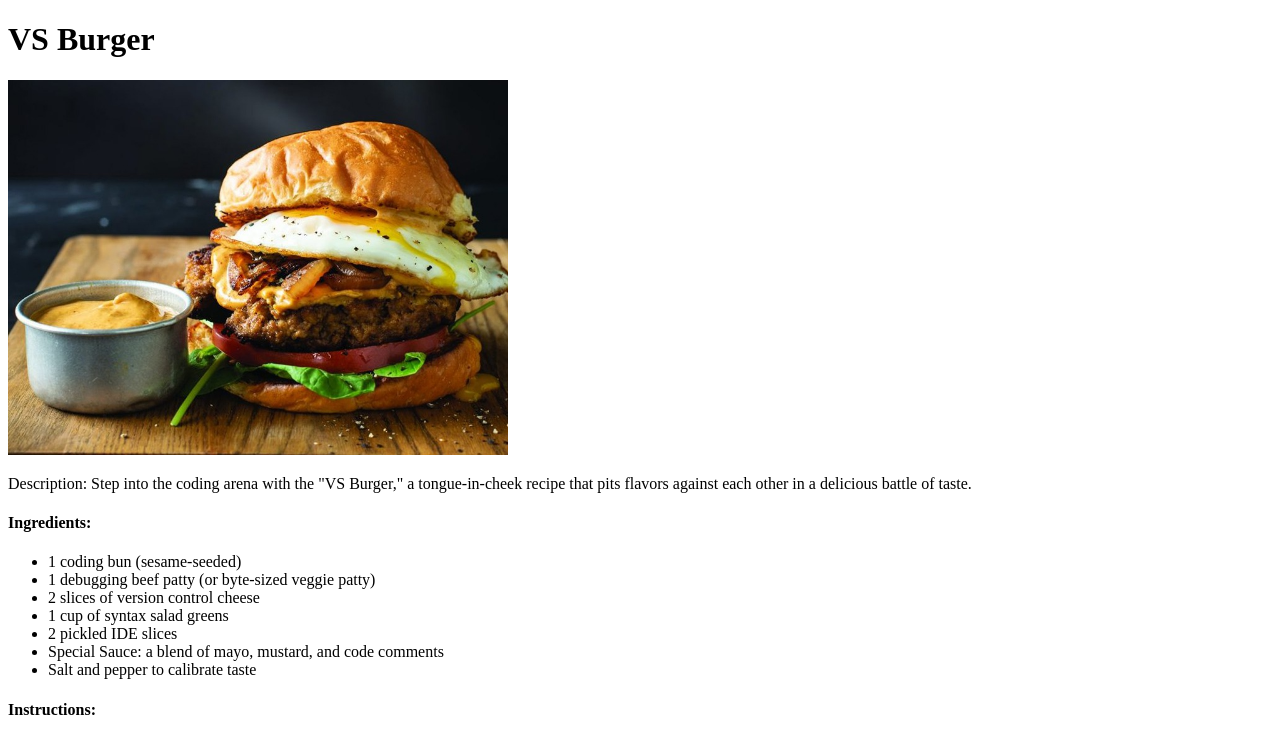
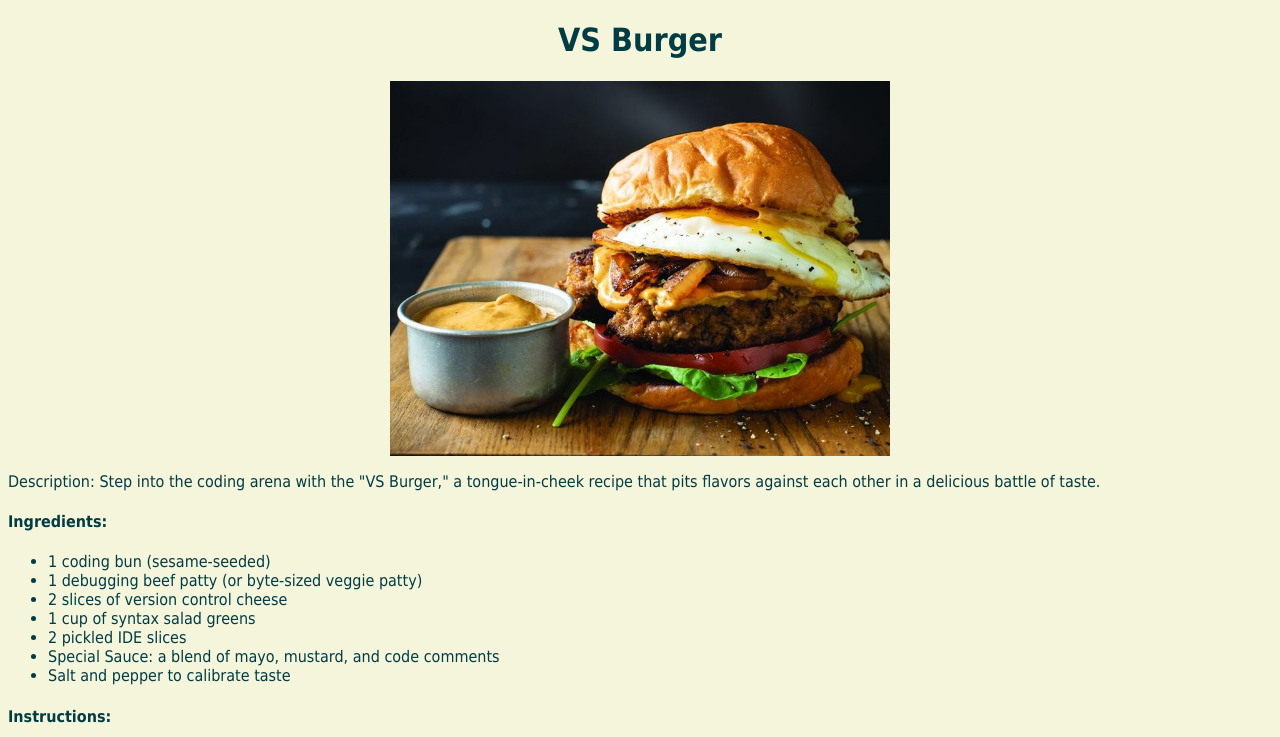
Before and after one commit to Serg1oA/odin-recipes, a plain HTML site: page recipes/burger.html in a window 1280 px wide. Shown: the top 737 px of the page. Drawn offline with Linux system fonts and the light colour scheme.

Commit message:
Add CSS file to make everything prettier in general
H1 and images centered, background and text colors changed, as well as font family. The html-CSS relation was applied to all html files.

```diff
--- a/recipes/burger.html
+++ b/recipes/burger.html
@@ -4,10 +4,13 @@
     <meta charset="UTF-8">
     <meta name="viewport" content="width=device-width, initial-scale=1.0">
     <title>VS Burger</title>
+    <link rel="stylesheet" href="../styles.css">
 </head>
 <body>
     <h1>VS Burger</h1>
-    <img src="burger-image.jpg" alt="A burger like no other!" width="500" height=auto>
+    <div class="img-div">
+        <img src="burger-image.jpg" alt="A burger like no other!" width="500" height=auto>
+    </div>
     <p>Description: Step into the coding arena with the "VS Burger," a tongue-in-cheek recipe that pits flavors against each other in a delicious battle of taste.</p>
     <h4>Ingredients:</h4>
     <ul>
--- /dev/null
+++ b/styles.css
@@ -0,0 +1,22 @@
+/* styles! */
+
+* {
+    background-color: beige;
+    color: rgb(0, 60, 68);
+    font-family: "Tahoma", Arial, Helvetica, sans-serif;
+}
+
+h1 {
+    text-align: center;
+}
+
+.img-div {
+    display: flex;
+    justify-content: center;
+    align-items: center;
+}
+
+img {
+    max-width: 100%;
+    max-height: 100%;
+}
```
Also changed, not shown: index.html (+4 -1 lines), recipes/lasagna.html (+4 -1 lines), recipes/tacos.html (+4 -1 lines).
